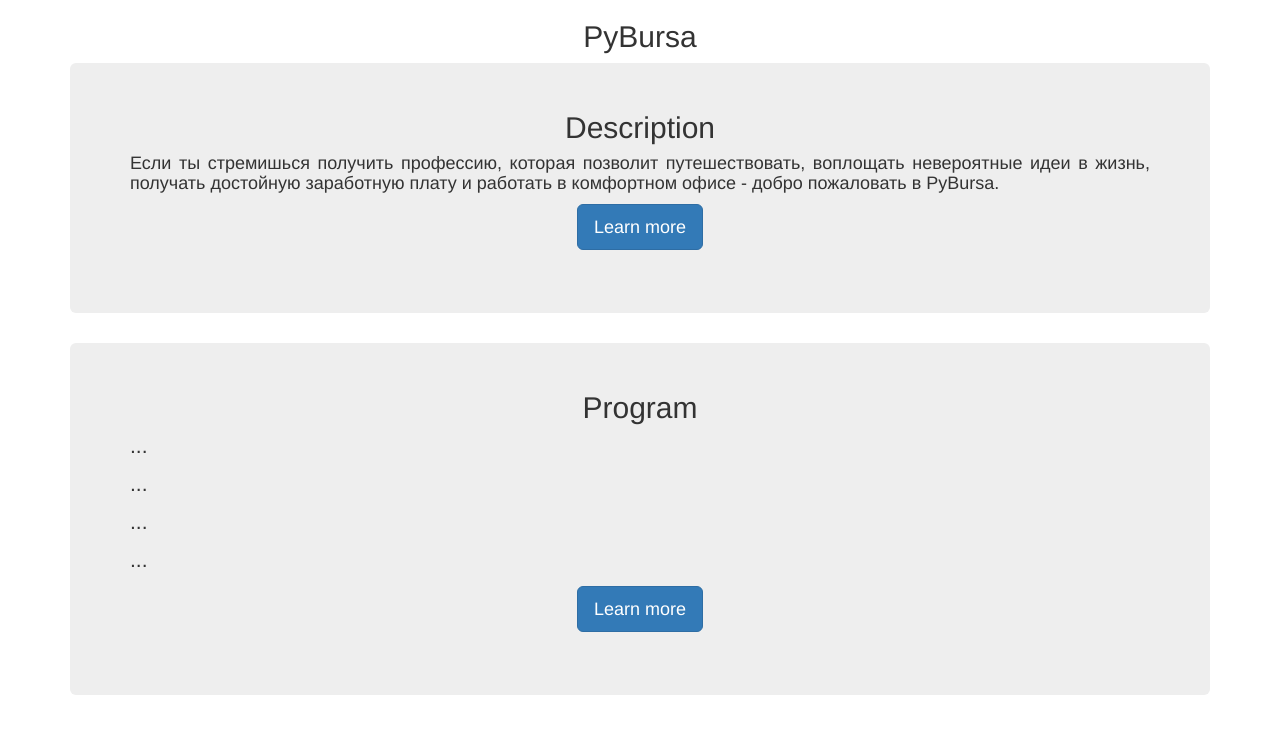
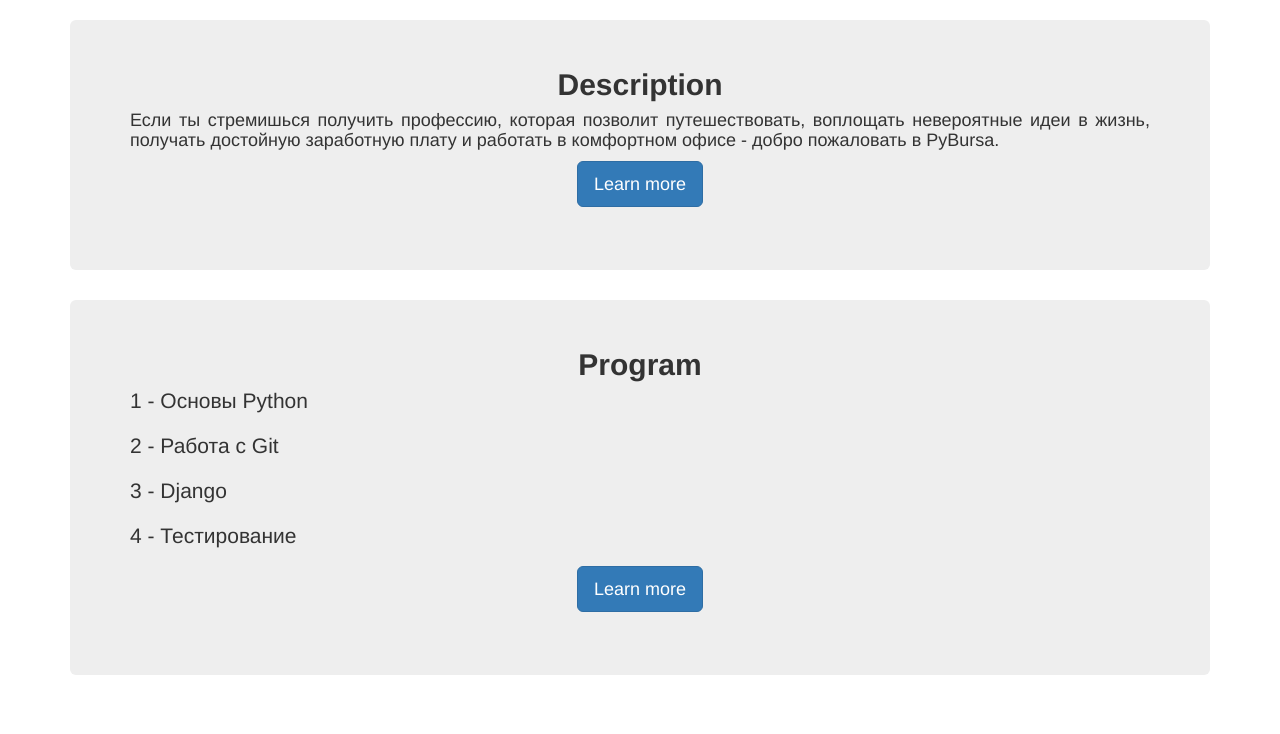
Before and after one commit to vpikalova/ooniversity_django_courses_04, a Python web app: template templates/index.html in a window 1280 px wide. Shown: the part 52-786 px from the top of the page. Run offline with Jinja, Linux system fonts and the light colour scheme; the template is opened without the code that fills it, so the values that code supplies are empty.

Commit message:
Added new style

```diff
--- a/static/css/style.css
+++ b/static/css/style.css
@@ -16,6 +16,7 @@
 .media-heading
 {
     text-align: center;
+
 }
 .media-text
 {
@@ -26,7 +27,6 @@
 {
     width: 200px;
     text-align: center;
-    /*height: 100px;*/
 }
 .jambotron
 {
@@ -50,5 +50,9 @@
 }
 .thumbnail-text
 {
-    text-align: center;
+    text-align: left;
 }
+.program-text
+{
+    text-align: left;
+}
--- a/templates/index.html
+++ b/templates/index.html
@@ -11,12 +11,7 @@
     <link href="../static/css/style.css" rel="stylesheet">
     <!-- Bootstrap -->
     <link href="../static/css/bootstrap.css" rel="stylesheet">
-    <!-- HTML5 shim and Respond.js for IE8 support of HTML5 elements and media queries -->
-    <!-- WARNING: Respond.js doesn't work if you view the page via file:// -->
-    <!--[if lt IE 9]>
-    <!--<script src="https://oss.maxcdn.com/html5shiv/3.7.2/html5shiv.min.js"></script>-->
-    <!--<script src="https://oss.maxcdn.com/respond/1.4.2/respond.min.js"></script>-->
-    <![endif]-->
+
   </head>
 
   <body>
@@ -44,13 +39,9 @@
       </div><!-- /.container-fluid -->
     </nav>
 
-    <div class="row-header">
-      <h2>PyBursa</h2>
-    </div>
-
     <div class="container">
       <div class="jumbotron">
-        <h2 class="media-heading">Description</h2>
+        <h2 class="media-heading"><b>Description</b></h2>
         <h4 class="media-text">
           Если ты стремишься получить профессию, которая позволит путешествовать, воплощать невероятные
           идеи в жизнь, получать достойную заработную плату и работать в комфортном офисе - добро
@@ -64,22 +55,20 @@
 
     <div class="container">
       <div class="jumbotron">
-        <h2 class="media-heading">Program</h2>
-          <h4 class="media-text">
-            <p>...</p>
-            <p>...</p>
-            <p>...</p>
-            <p>...</p>
-          </h4>
+        <h2 class="media-heading"><b>Program</b></h2>
+          <div class="program-text">
+            <p>1 - Основы Python</p>
+            <p>2 - Работа с Git</p>
+            <p>3 - Django</p>
+            <p>4 - Тестирование</p>
+          </div>
+
         <div class="btn-center">
           <p><a class="btn btn-primary btn-lg" href="http://www.itbursa.com/pybursa.com" target="_blank" role="button">Learn more</a></p>
         </div>
       </div>
     </div>
 
-    <!-- jQuery (necessary for Bootstrap's JavaScript plugins) -->
-    <!--<script src="https://ajax.googleapis.com/ajax/libs/jquery/1.11.3/jquery.min.js"></script>-->
-    <!-- Include all compiled plugins (below), or include individual files as needed -->
     <script src="../static/js/bootstrap.js"></script>
   </body>
 </html>
```
Also changed, not shown: templates/contact.html (+8 -16 lines).
